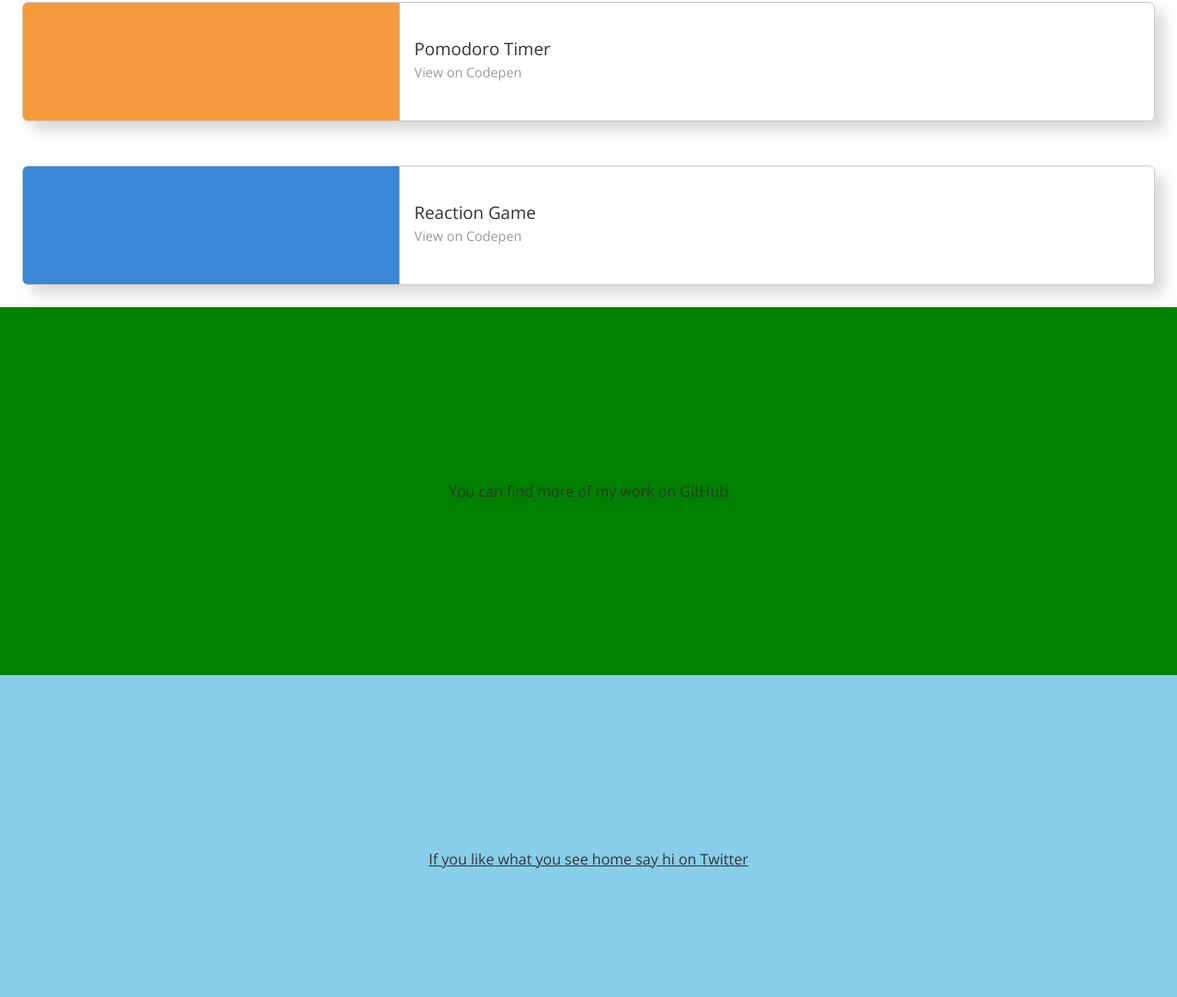
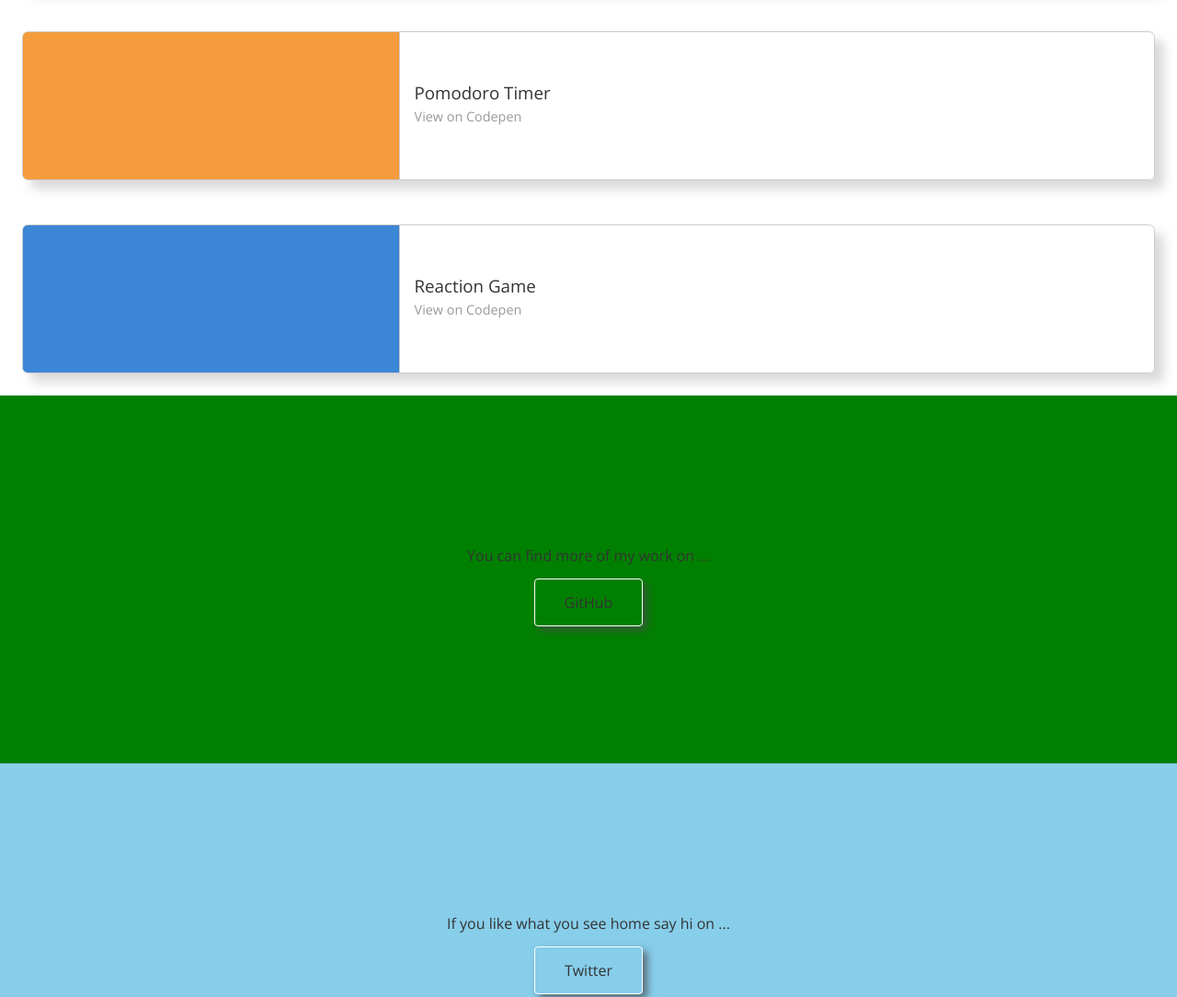
Before and after one commit to adieCodes/personalSite, a website: page index.html in a window 1280 px wide. Shown: the part 840-1924 px from the top of the page at 92% size. Drawn offline with nearby package versions, Linux system fonts and the light colour scheme.

Commit message:
style: Change default flex-direction to column, fix .project

```diff
--- a/index.html
+++ b/index.html
@@ -59,14 +59,14 @@
     </section><!-- .featured-work -->
     <section class="more-work">
         <div class="container">
-            <p>You can find more of my work on GitHub</p>
+            <p class="pre-cta">You can find more of my work on ...</p>
+            <a href="https://github.com/adieCodes" class="btn btn--cta">GitHub</a>
         </div><!-- .container -->
     </section><!-- .more-work -->
     <section class="contact">
       <div class="container">
-        <a href="https://www.twitter.com/adie_codes">
-          If you like what you see home say hi on Twitter
-        </a>
+        <p class="pre-cta">If you like what you see home say hi on ...</p>
+        <a href="https://www.twitter.com/adie_codes" class="btn btn--cta">Twitter</a>
       </div>
     </section>
   </main>
--- a/styles/main.css
+++ b/styles/main.css
@@ -498,6 +498,22 @@ main, main h1, main h2, main h3, main h4, main h5, main h6, main p, main a, main
   display: flex;
   flex-wrap: wrap;
   text-align: center;
+  flex-direction: column;
+}
+
+.btn {
+  display: block;
+  margin: 0 1em;
+  padding: 1em 2em;
+  border: 1px solid white;
+  border-radius: 0.25em;
+  text-decoration: none;
+  /*TODO: change box-shadow color*/
+  box-shadow: 0.3em 0.3em 0.5em 0px rgba(74,74,74,0.75);
+}
+
+.btn--cta {
+
 }
 
 /*.col-1 {
@@ -555,7 +571,6 @@ main, main h1, main h2, main h3, main h4, main h5, main h6, main p, main a, main
 
 .hero .container {
   display: flex;
-  flex-direction: column;
   min-height: 80vh;
   align-items: center;
   justify-content: center;
@@ -590,9 +605,8 @@ main, main h1, main h2, main h3, main h4, main h5, main h6, main p, main a, main
 }
 
 .project {
-  width: 100%;
   margin: 1.5rem;
-  box-shadow: 10px 10px 15px 0px rgba(204,204,204,0.75);
+  box-shadow: 0.6em 0.6em 0.75em 0px rgba(204,204,204,0.75);
   border-radius: 0.4rem;
   border: 1px solid #ccc;
   transition: all 0.2s ease-in-out;
@@ -619,7 +633,7 @@ main, main h1, main h2, main h3, main h4, main h5, main h6, main p, main a, main
 
 .project__image {
   box-sizing: border-box;
-  height: 8rem;
+  height: 10rem;
   width: 33.3%;
   float: left;
   border-radius: 0.3rem 0 0 0.3rem;
@@ -631,7 +645,7 @@ main, main h1, main h2, main h3, main h4, main h5, main h6, main p, main a, main
   text-align: left;
   width: 66.6%;
   float: left;
-  padding: 1.25rem 0 0 1rem;
+  padding: 2.25rem 0 0 1rem;
 }
 
 .project-wikipedia .project__image {
@@ -652,6 +666,7 @@ main, main h1, main h2, main h3, main h4, main h5, main h6, main p, main a, main
 
 .more-work .container {
   min-height: 50vh;
+  flex-direction: column;
   align-items: center;
   justify-content: center;
 }
```
